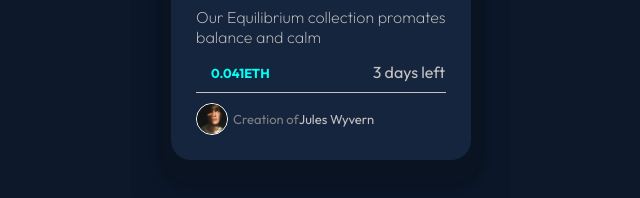
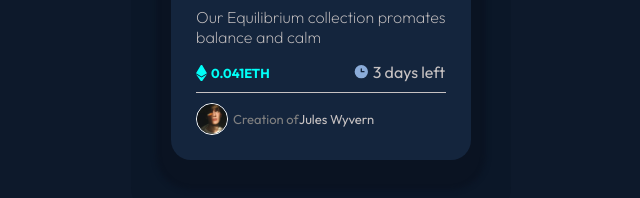
Before and after one commit to Christian-M-Silva/Christian-M-Silva.github.io, a plain HTML site: page index.html in a window 1280 px wide. Shown: the part 458-656 px from the top of the page, 319-959 px from the left. Drawn offline with Linux system fonts and the light colour scheme; files whose address does not match are found by name.

Commit message:
Update style.css

```diff
--- a/style.css
+++ b/style.css
@@ -71,14 +71,14 @@ p{
     font-size: 13px;
     font-weight: bolder;
     color: hsl(178, 100%, 50%);
-    background: url(images/icon-ethereum.svg) no-repeat left;
+    background: url(icon-ethereum.svg) no-repeat left;
     padding-left: 15px;
 }
 
 #right{
     margin-left: 83px;
     padding-left: 20px;
-    background: url(images/icon-clock.svg) no-repeat left;
+    background: url(icon-clock.svg) no-repeat left;
 }
 
 #gray{
```
